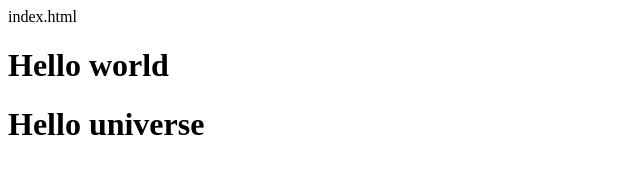
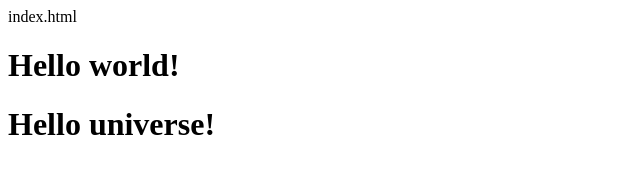
Before and after one commit to Virginia-Skorda/team5-project, a plain HTML site: page index.html in a window 1280 px wide. Shown: the full height of the page, 0-640 px from the left. Drawn offline with Linux system fonts and the light colour scheme.

Commit message:
Update index.html

```diff
--- a/index.html
+++ b/index.html
@@ -8,7 +8,7 @@ index.html
     <title>Document</title>
 </head>
 <body>
-    <h1>Hello world</h1>
-    <h1>Hello universe</h1>
+    <h1>Hello world!</h1>
+    <h1>Hello universe!</h1>
 </body>
 </html>
```
